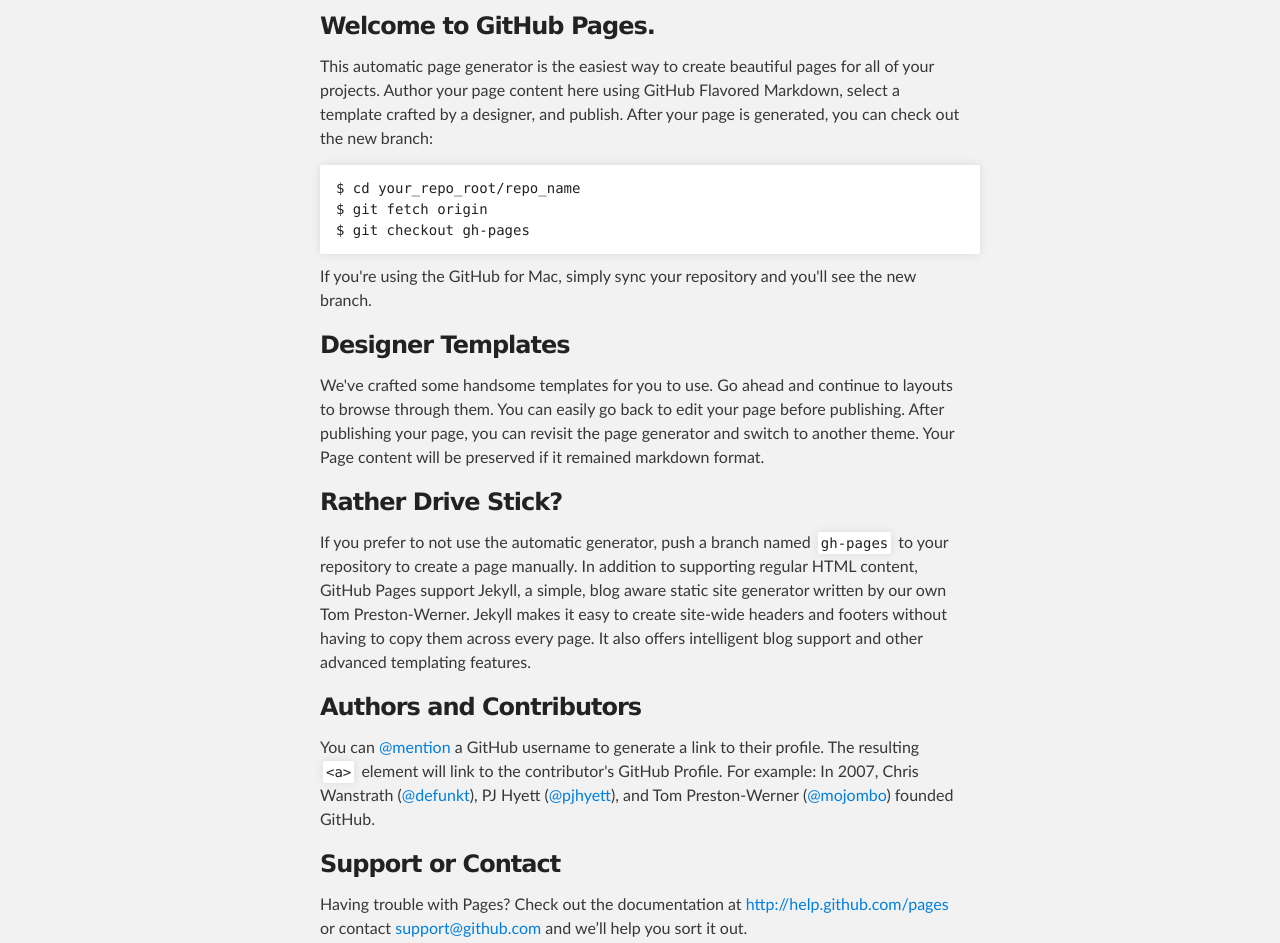
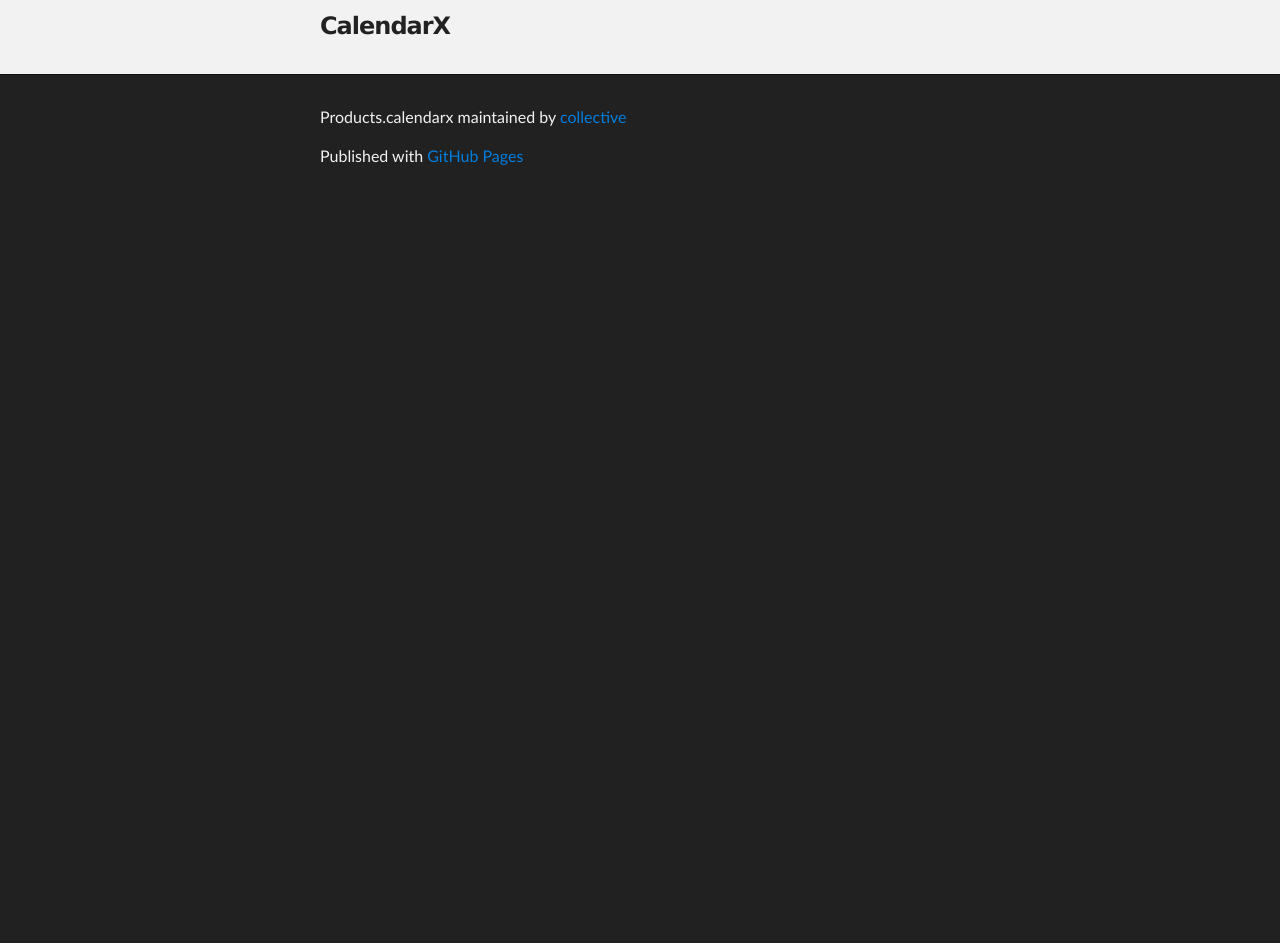
Before and after one commit to Python3pkg/Products.CalendarX, a plain HTML site: page index.html in a window 1280 px wide. Shown: the part 216-1159 px from the top of the page. After the commit the page ends 800 px from the top, so only its background shows below. Drawn offline with Linux system fonts and the light colour scheme.

Commit message:
Clean up

```diff
--- a/index.html
+++ b/index.html
@@ -31,33 +31,8 @@
     <!-- MAIN CONTENT -->
     <div id="main_content_wrap" class="outer">
       <section id="main_content" class="inner">
-        <h3>Welcome to GitHub Pages.</h3>
+        <h3>CalendarX</h3>
 
-<p>This automatic page generator is the easiest way to create beautiful pages for all of your projects. Author your page content here using GitHub Flavored Markdown, select a template crafted by a designer, and publish. After your page is generated, you can check out the new branch:</p>
-
-<pre><code>$ cd your_repo_root/repo_name
-$ git fetch origin
-$ git checkout gh-pages
-</code></pre>
-
-<p>If you're using the GitHub for Mac, simply sync your repository and you'll see the new branch.</p>
-
-<h3>Designer Templates</h3>
-
-<p>We've crafted some handsome templates for you to use. Go ahead and continue to layouts to browse through them. You can easily go back to edit your page before publishing. After publishing your page, you can revisit the page generator and switch to another theme. Your Page content will be preserved if it remained markdown format.</p>
-
-<h3>Rather Drive Stick?</h3>
-
-<p>If you prefer to not use the automatic generator, push a branch named <code>gh-pages</code> to your repository to create a page manually. In addition to supporting regular HTML content, GitHub Pages support Jekyll, a simple, blog aware static site generator written by our own Tom Preston-Werner. Jekyll makes it easy to create site-wide headers and footers without having to copy them across every page. It also offers intelligent blog support and other advanced templating features.</p>
-
-<h3>Authors and Contributors</h3>
-
-<p>You can <a href="https://github.com/blog/821" class="user-mention">@mention</a> a GitHub username to generate a link to their profile. The resulting <code>&lt;a&gt;</code> element will link to the contributor's GitHub Profile. For example: In 2007, Chris Wanstrath (<a href="https://github.com/defunkt" class="user-mention">@defunkt</a>), PJ Hyett (<a href="https://github.com/pjhyett" class="user-mention">@pjhyett</a>), and Tom Preston-Werner (<a href="https://github.com/mojombo" class="user-mention">@mojombo</a>) founded GitHub.</p>
-
-<h3>Support or Contact</h3>
-
-<p>Having trouble with Pages? Check out the documentation at <a href="http://help.github.com/pages">http://help.github.com/pages</a> or contact <a href="mailto:support@github.com">support@github.com</a> and we’ll help you sort it out.</p>
-      </section>
     </div>
 
     <!-- FOOTER  -->
```
